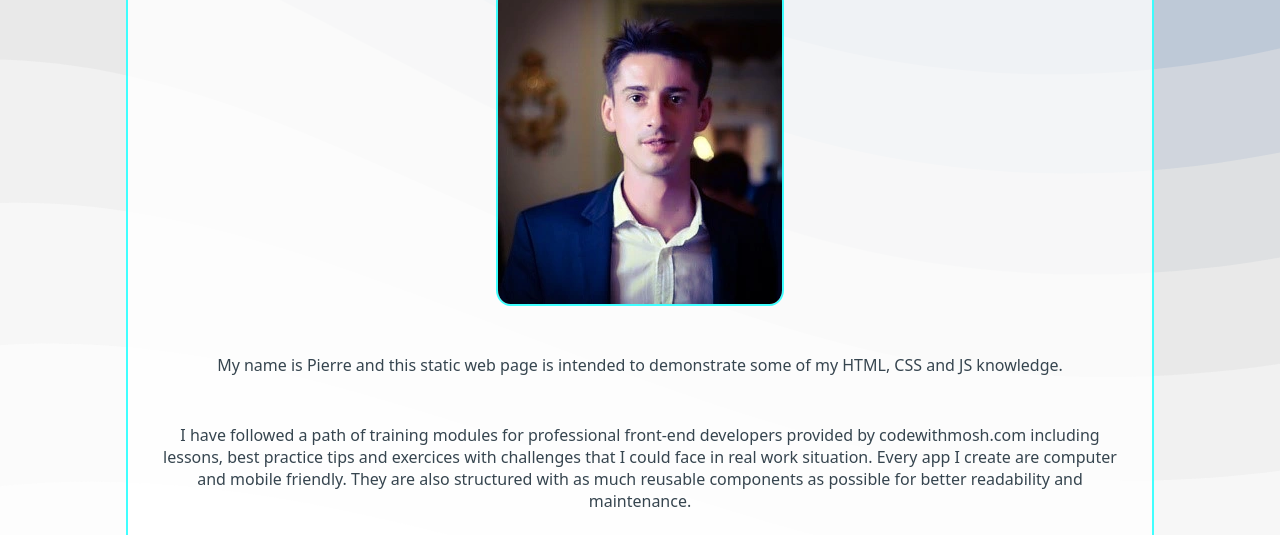
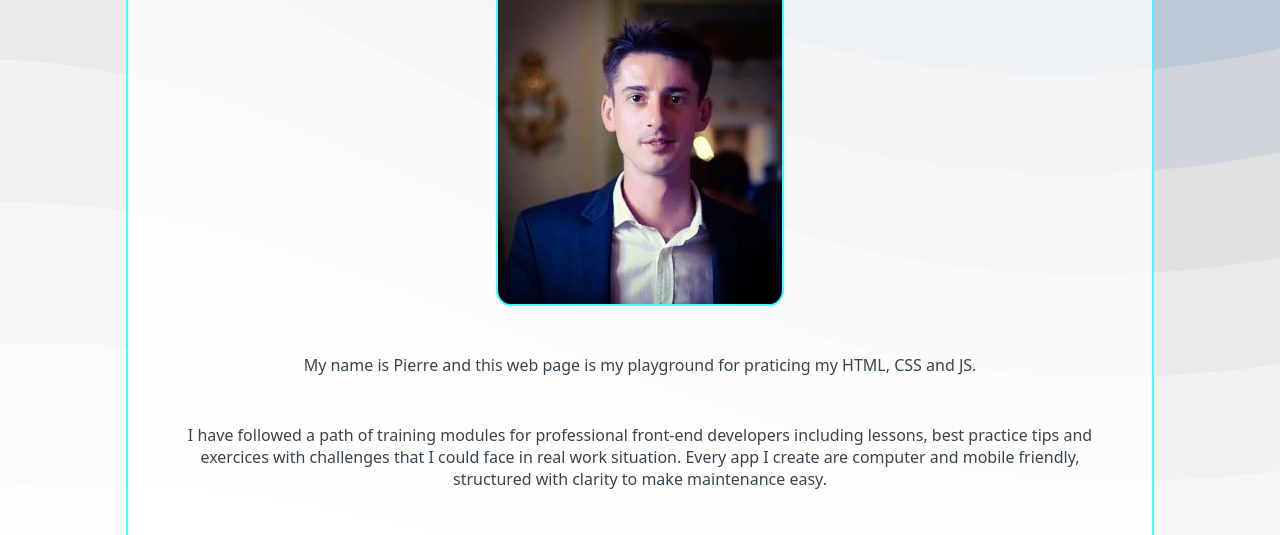
Before and after one commit to PierreNV/resume, a website built with Parcel: page index.html in a window 1280 px wide. Shown: the part 199-734 px from the top of the page. Built offline with nearby package versions, Linux system fonts and the light colour scheme.

Commit message:
txt edit

```diff
--- a/index.html
+++ b/index.html
@@ -32,11 +32,10 @@
           </picture>
         </div>
         <div data-aos="flip-up" data-aos-duration="1000">
-          <p id="index__main__p1">My name is Pierre and this static web page is intended to demonstrate some of my HTML, CSS and JS knowledge.</p>
+          <p id="index__main__p1">My name is Pierre and this web page is my playground for praticing my HTML, CSS and JS.</p>
           <p id="index__main__p2">
-            I have followed a path of training modules for professional front-end developers provided by codewithmosh.com including lessons, best practice tips and exercices with
-            challenges that I could face in real work situation. Every app I create are computer and mobile friendly. They are also structured with as much reusable components as
-            possible for better readability and maintenance.
+            I have followed a path of training modules for professional front-end developers including lessons, best practice tips and exercices with challenges that I could face
+            in real work situation. Every app I create are computer and mobile friendly, structured with clarity to make maintenance easy.
           </p>
         </div>
         <div class="cards__container">
--- a/script/languageElements.js
+++ b/script/languageElements.js
@@ -143,8 +143,8 @@ export const elementsContent = {
   index: {
     sv: {
       h1: "Hej och välkommen till min webbsida.",
-      p1: "Jag heter Pierre och den här statiska webbsidan är avsedd att visa en del av mina HTML, CSS och JS kunskaper.",
-      p2: "Jag har följt en väg med utbildningsmoduler för professionella front-end-utvecklare tillhandahållna av codewithmosh.com inklusive lektioner, tips om bästa praxis och övningar med utmaningar som jag skulle kunna möta i verkliga arbetssituationer. Varje app jag skapar är dator- och mobilvänlig. De är också strukturerade med så många återanvändbara komponenter som möjligt för bättre läsbarhet och underhåll.",
+      p1: "Jag heter Pierre och den här webbsidan är min lekplats för att öva på min HTML, CSS och JS.",
+      p2: "Jag har följt en väg av utbildningsmoduler för professionella frontend-utvecklare inklusive lektioner, tips om bästa praxis och övningar med utmaningar som jag skulle kunna möta i verklig arbetssituation. Varje app jag skapar är dator- och mobilvänlig, strukturerad med tydlighet för att göra underhållet enkelt.",
       p3: "Du kan komma åt mitt CV via navigeringsfältet där du hittar min övergripande yrkeserfarenhet. I projektsektionen kan du också hitta en länk till en dynamik React-appen som heter movly som jag utvecklar för att träna det väsentliga i React.",
       p4: "Du kan testa demospelet Scary Things som jag utvecklar för att träna JS. Som du märker om du går igenom arkivet, är jag uppmärksam på att ge en tydlig struktur till projektet, skriva läsbara skript och skapa återanvändbara komponenter. Jag implementerade virtuella pilar för pekskärmar så det går att spela det på mobilen också. du kan komma åt det via navigeringsfältet, ha kul!",
       cardCSSLi1: "Struktur & hud",
```
